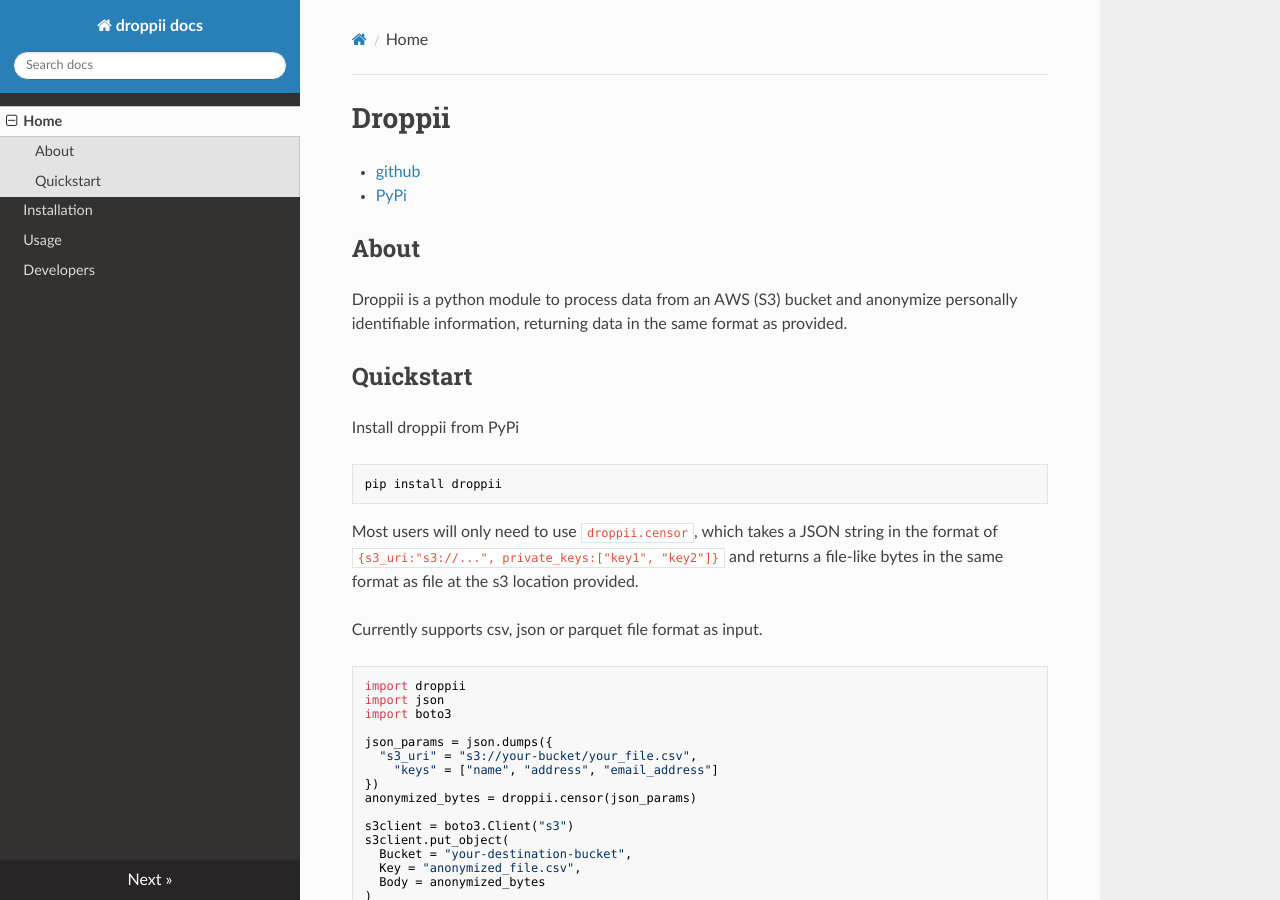
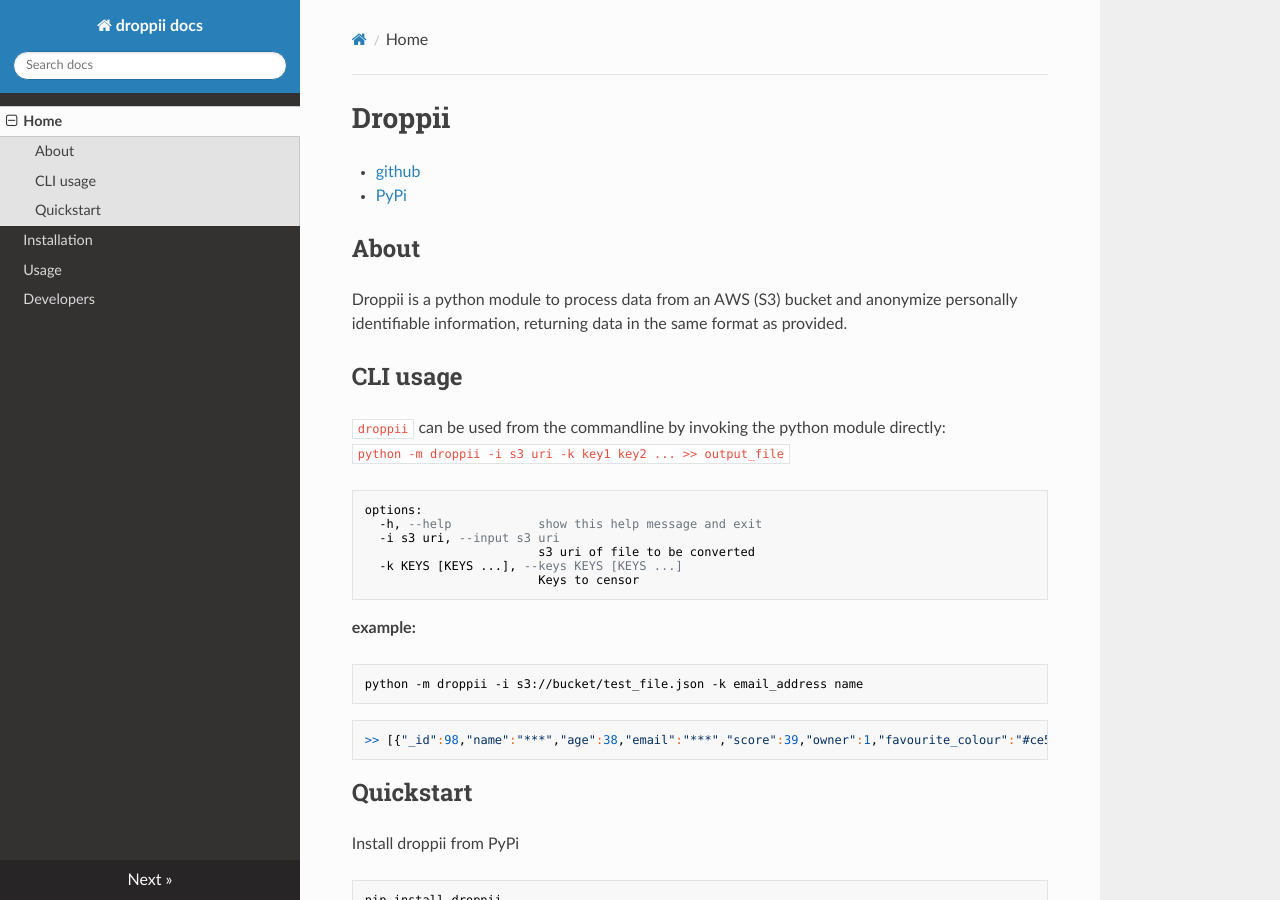
Before and after one commit to samule-i/droppii, an MkDocs documentation site: the page built from docs/docs/index.md, in a window 1280 px wide and 900 px high. Built offline with MkDocs 1.6.1, drawn with Linux system fonts in a browser that asks for light colours; nearby versions of some CDN libraries.

Commit message:
feat: _cli outputs to stdout instead of file

````diff
--- a/docs/docs/index.md
+++ b/docs/docs/index.md
@@ -4,6 +4,25 @@
 
 ## About
 Droppii is a python module to process data from an AWS (S3) bucket and anonymize personally identifiable information, returning data in the same format as provided.
+
+## CLI usage
+`droppii` can be used from the commandline by invoking the python module directly:
+`python -m droppii -i s3 uri -k key1 key2 ... >> output_file`
+```
+options:
+  -h, --help            show this help message and exit
+  -i s3 uri, --input s3 uri
+                        s3 uri of file to be converted
+  -k KEYS [KEYS ...], --keys KEYS [KEYS ...]
+                        Keys to censor
+```
+**example:**
+```sh
+python -m droppii -i s3://bucket/test_file.json -k email_address name
+```
+```
+>> [{"_id":98,"name":"***","age":38,"email":"***","score":39,"owner":1,"favourite_colour":"#ce5a6c"},{"_id":99,"name":"***","age":21,"email":"***","score":53,"owner":0,"favourite_colour":"#d33b68"}]
+```
 
 ## Quickstart
 Install droppii from PyPi
````
Also changed, not shown: 1 other file.
